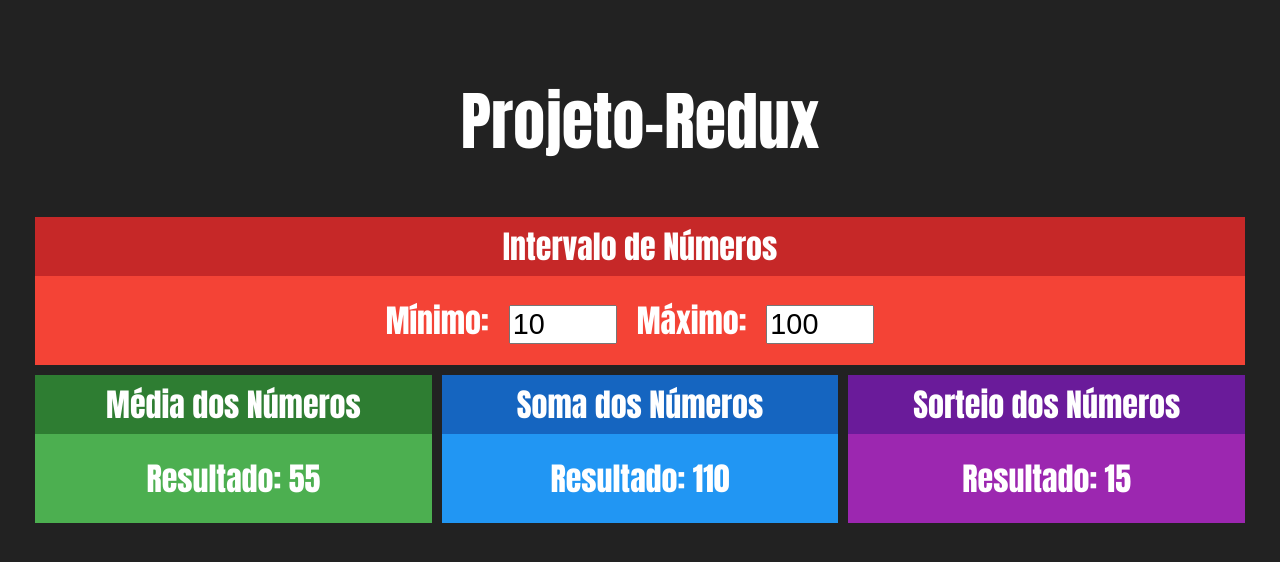
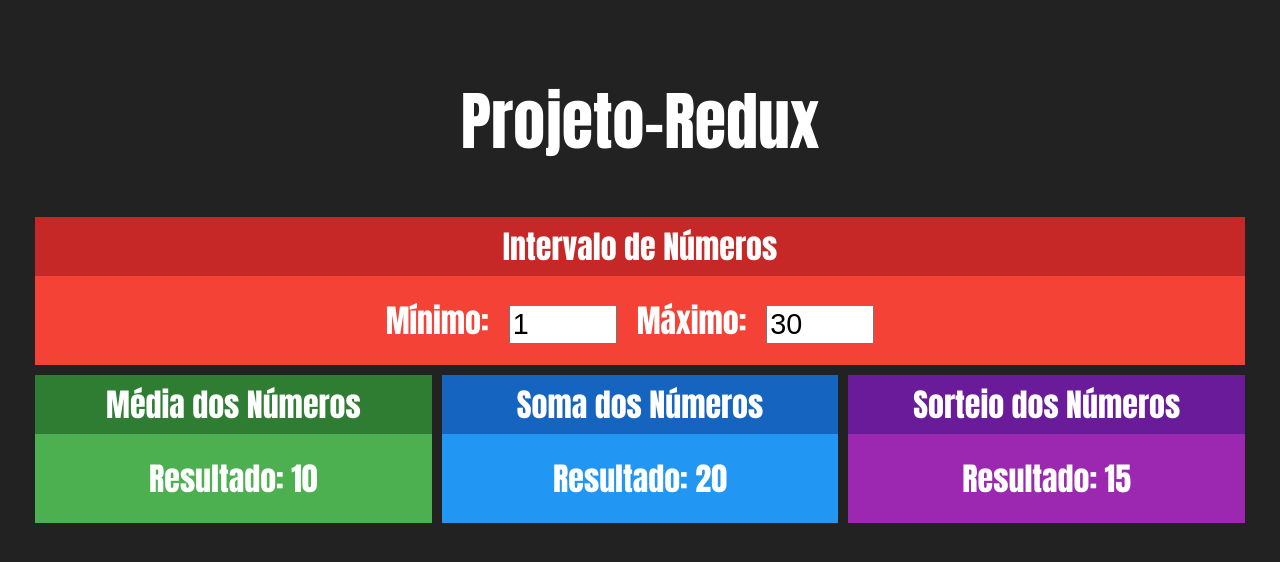
Before and after one commit to jbonacini/projeto_react, a React (Create React App) app in the folder projeto_react/: page / in a window 1280 px wide. Shown: the top 562 px of the page. Built offline with nearby package versions, Linux system fonts and the light colour scheme.

Commit message:
Termino primeiro periodo 26/03

```diff
--- a/projeto_react/src/App.js
+++ b/projeto_react/src/App.js
@@ -1,4 +1,5 @@
-import React, {useState} from 'react';
+// import React, { useState } from 'react';
+import React from 'react';
 import './App.css';
 
 import Intervalo from './components/Intervalo'
@@ -7,21 +8,25 @@ import Soma from './components/Soma'
 import Sorteio from './components/Sorteio'
 
 function App() {
-  const [min, setMin] = useState(10)
-  const [max, setMax] = useState(100)
+/*   const [min, setMin] = useState(10)
+  const [max, setMax] = useState(100) */
   return (
     <div className='App'>
       <h1>Projeto-Redux</h1>
 
       <div className='linha'>
-        <Intervalo min={min} max={max}
-        onMinchaged={setMin} onMaxChanged={setMax}></Intervalo>
+        {/* <Intervalo min={min} max={max}
+          onMinChanged={setMin} onMaxChanged={setMax}></Intervalo> */}
+          <Intervalo></Intervalo>
       </div>
 
       <div className='linha'>
-        <Media min={min} max={max}></Media>
+        {/* <Media min={min} max={max}></Media>
         <Soma min={min} max={max}></Soma>
-        <Sorteio min={min} max={max}></Sorteio>
+        <Sorteio min={min} max={max}></Sorteio> */}
+        <Media></Media>
+        <Soma></Soma>
+        <Sorteio></Sorteio>
       </div>
 
     </div>
--- a/projeto_react/src/components/Intervalo.jsx
+++ b/projeto_react/src/components/Intervalo.jsx
@@ -4,17 +4,19 @@ import React from "react"
 import Card from "./Card"
 
 export default props => {
-    const { min, max } = props
+  /*   const { min, max } = props */
     return (
         <Card title="Intervalo de Números" red>
             <div className="Intervalo">
                 <span>
                     <span>Mínimo:</span>
-                    <input type="number" value={min} onChange={e => props.onMinChanged(+e.target.value)} />
+                   {/*  <input type="number" value={min} onChange={e => props.onMinChanged(+e.target.value)} /> */}
+                    <input type="number" value={1} />
                 </span>
                 <span>
                     <span>Máximo:</span>
-                    <input type="number" value={max} onChange={e => props.onMaxChanged(+e.target.value)} />
+                    {/* <input type="number" value={max} onChange={e => props.onMaxChanged(+e.target.value)} /> */}
+                    <input type="number" value={30} />
                 </span>
             </div>
         </Card>
--- a/projeto_react/src/components/Media.jsx
+++ b/projeto_react/src/components/Media.jsx
@@ -2,13 +2,14 @@ import React from "react"
 import Card from "./Card"
 
 export default props => {
-    const {min, max} = props
+    // const {min, max} = props
     return (
         <Card title="Média dos Números" green>
             <div>
                 <span>
                     <span>Resultado: </span>
-                    <strong>{(min + max)/2}</strong>
+                    {/* <strong>{(min + max)/2}</strong> */}
+                    <span>{10}</span>
                 </span>
             </div>
         </Card>
--- a/projeto_react/src/components/Soma.jsx
+++ b/projeto_react/src/components/Soma.jsx
@@ -2,13 +2,14 @@ import React from "react"
 import Card from "./Card"
 
 export default props => {
-    const {min, max} = props
+    // const {min, max} = props
     return (
         <Card title="Soma dos Números" blue>
             <div>
                 <span>
                     <span>Resultado: </span>
-                    <span>{(min + max)}</span>
+                    {/* <span>{min + max}</span> */}
+                    <span>{20}</span>
                 </span>
             </div>
         </Card>
--- a/projeto_react/src/components/Sorteio.jsx
+++ b/projeto_react/src/components/Sorteio.jsx
@@ -2,14 +2,15 @@ import React from "react"
 import Card from "./Card"
 
 export default props => {
-    const {min, max} = props
-    const aleatorio = parseInt(Math.random() * (max-min)) + min
+    // const {min, max} = props
+    /* const aleatorio = parseInt(Math.random() * (max-min)) + min */
     return (
         <Card title="Sorteio dos Números" purple>
             <div>
                 <span>
                     <span>Resultado: </span>
-                    <span>{aleatorio}</span>
+                    {/* <span>{aleatorio}</span> */}
+                    <span>{15}</span>
                 </span>
             </div>
         </Card>
```
